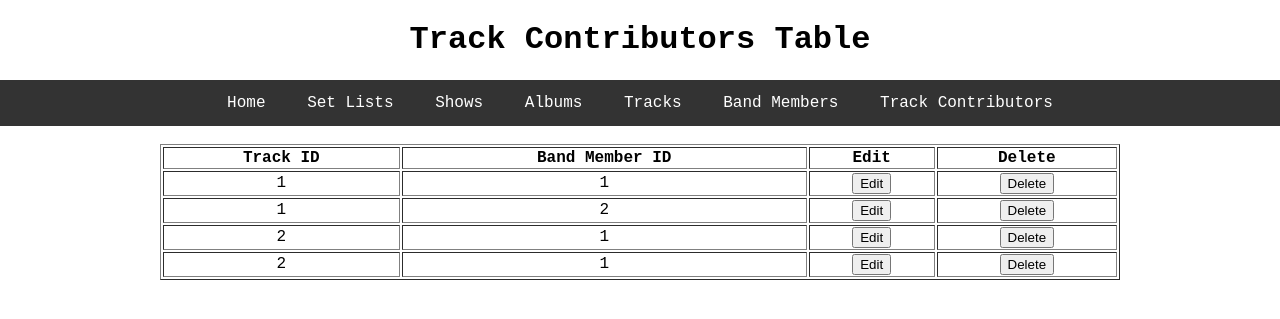
After one commit to susiebeep/Introduction-to-Databases, a Flask app: page /track_contributors in a window 1280 px wide. The commit adds this page. Shown: the top 319 px of the page. Run offline with Flask 2, Linux system fonts and the light colour scheme.

Commit message:
adding track contributor

```diff
--- a/templates/index.html
+++ b/templates/index.html
@@ -32,7 +32,7 @@
 		<li><b>Albums</b> - this is where you can insert, edit or delete details about one of the band's albums</li>
 		<li><b>Tracks</b> - this is where you can insert, edit or delete tracks on one of the band's albums</li>
 		<li><b>Band Members</b> - this is where you can insert, edit or delete details about the individual band members</li>
-		<li><b>Track Contributors</b> - this is where you can insert, edit or delete details about which band members contributed to which tracks</li>
+		<li><b>Track Contributors</b> - this is where you can edit or delete details about which band members contributed to which tracks</li>
 	</ul>
 	</nav>
 	<br>
--- /dev/null
+++ b/templates/track_contributors.html
@@ -0,0 +1,55 @@
+<!DOCTYPE html>
+<html>
+  <head>
+    <title>Track Contributors</title>
+    <link rel="stylesheet" type= "text/css" href= "{{ url_for('static', filename= 'css/style.css')}}" />
+  </head>
+  <body>
+ <h1>Track Contributors Table </h1>
+<nav class = "myMenu">
+		<ul>
+			<li><a href="http://flip3.engr.oregonstate.edu:3975/">Home</a></li>
+			<li><a href="http://flip3.engr.oregonstate.edu:3975/set_list">Set Lists</a></li>
+			<li><a href="http://flip3.engr.oregonstate.edu:3975/shows">Shows</a></li>
+			<li><a href="http://flip3.engr.oregonstate.edu:3975/album">Albums</a></li>
+			<li><a href="http://flip3.engr.oregonstate.edu:3975/track">Tracks</a></li>
+			<li><a href="http://flip3.engr.oregonstate.edu:3975/band_members">Band Members</a></li>
+			<li><a href="http://flip3.engr.oregonstate.edu:3975/track_contributors">Track Contributors</a></li>
+		</ul>
+	</nav>
+<br>
+<table style="width:75%" table border="1" table align = "center">
+  <tr>
+    <th>Track ID</th>
+    <th>Band Member ID</th>
+    <th>Edit</th>
+    <th>Delete</th>
+  </tr>
+  <tr>
+    <td>1</td>
+    <td>1</td>
+    <td><button type="button">Edit</button></td>
+    <td><button type="button">Delete</button></td>
+  </tr>
+  <tr>
+    <td>1</td>
+    <td>2</td>
+    <td><button type="button">Edit</button></td>
+    <td><button type="button">Delete</button></td>
+  </tr>
+  <tr>
+    <td>2</td>
+    <td>1</td>
+    <td><button type="button">Edit</button></td>
+    <td><button type="button">Delete</button></td>
+  </tr>
+  <tr>
+    <td>2</td>
+    <td>1</td>
+    <td><button type="button">Edit</button></td>
+    <td><button type="button">Delete</button></td>
+  </tr>
+</table>
+<br>
+<br>
+ </body>
```
Also changed, not shown: members.html (deleted, +0 -66 lines).
